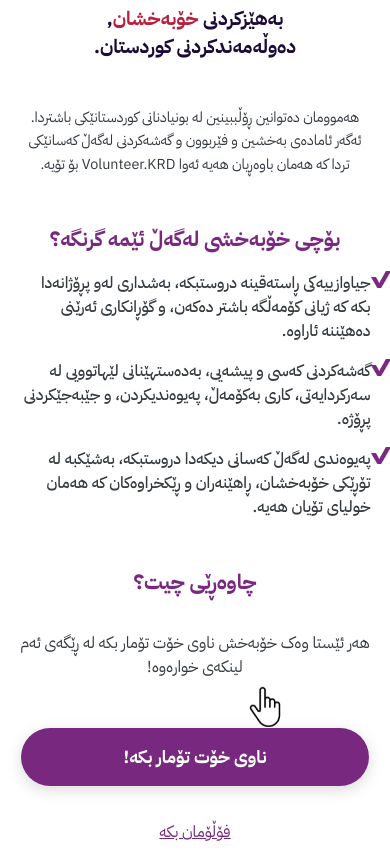
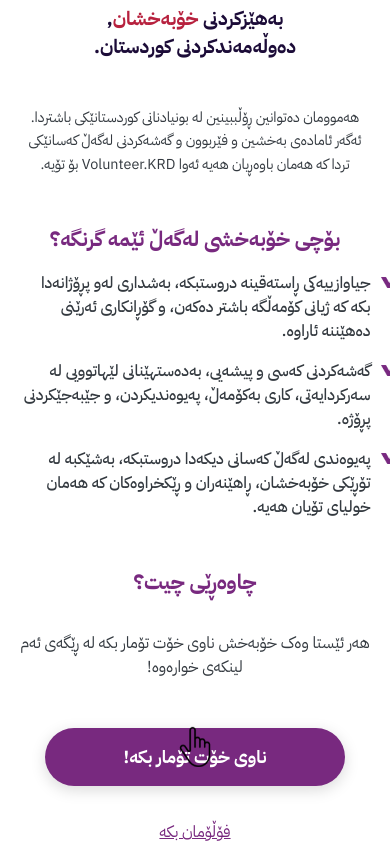
Before and after one commit to VolunteerKrd/BTU, a plain HTML site: page index.html in a window 390 px wide. Shown: the part 247-1100 px from the top of the page. Drawn offline with Linux system fonts and the light colour scheme; a web font is replaced by a local one.

Commit message:
Update style.css

```diff
--- a/style.css
+++ b/style.css
@@ -1,3 +1,8 @@
+* {
+  box-sizing: border-box;
+  -webkit-text-size-adjust: 100%; /* prevents Safari from resizing text */
+}
+
 :root {
   --primary-color: #78297F;
   /* Dark Purple */
@@ -121,14 +126,12 @@ p {
   list-style-type: none;
   padding: 0;
   text-align: right;
-  /* Keeps the list items text right-aligned */
   width: 100%;
-  /* Ensures the list can be centered */
-  margin: auto;
-  /* Centers the list itself */
-  display: inline-block;
-  /* Allows the list to be centered */
+  margin: 0 auto;
+  display: block;   /* instead of inline-block */
+  max-width: 500px; /* keeps list centered and consistent */
 }
+
 
 .bullet-list-check li {
   position: relative;
@@ -147,7 +150,7 @@ p {
   background-size: contain;
   background-repeat: no-repeat;
   position: absolute;
-  right: -20px;
+  right: -30px;
   top: 0;
 }
 
@@ -192,13 +195,14 @@ p {
 @media (max-width: 767px) {
   .pointing-hand-icon {
   position: absolute;
-  width: 40px; /* slightly larger for desktop */
-  top: -10px;  /* adjust vertical position */
-  left: 70%;
-  transform: translateX(-50%);
+  width: 40px;
+  top: 50%;                 /* vertically center inside button container */
+  left: 50%;                /* horizontally center */
+  transform: translate(-50%, -30%); /* adjust positioning */
   animation: point 2s infinite;
-  z-index: 5; /* always above the button */
+  z-index: 5;
 }
+
 
 .footer-logo {
   display: flex;
```
